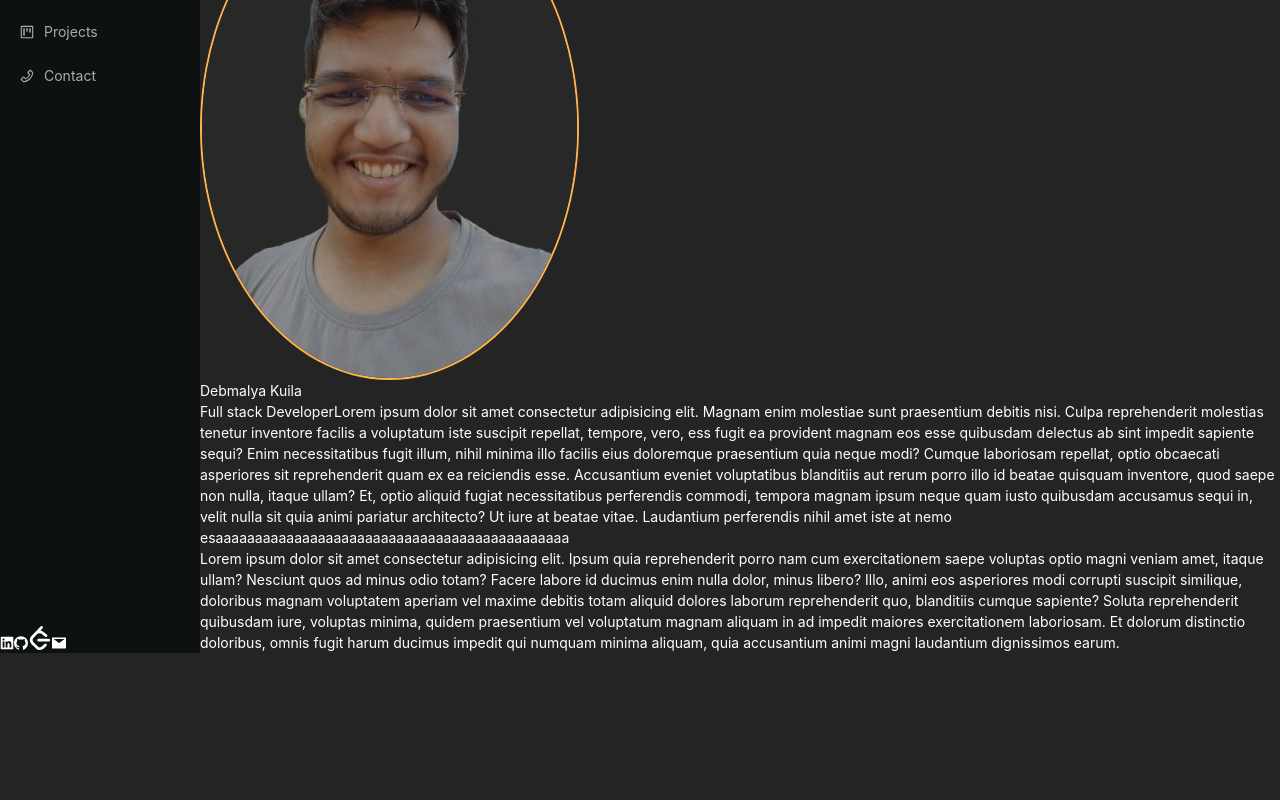
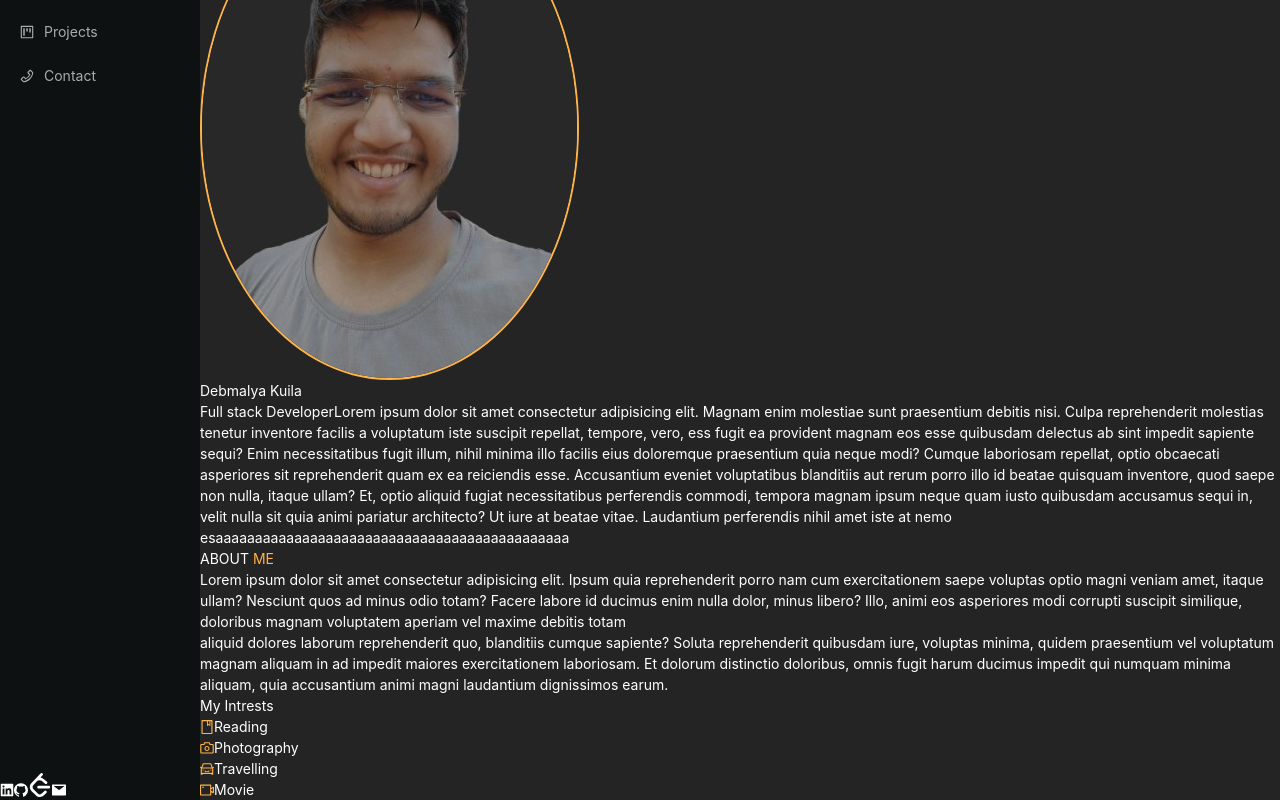
Before and after one commit to DebmalyaKuila/Portfolio, a React (Vite) app: page / in a window 1280 px wide. Shown: the part 188-988 px from the top of the page. Before the commit the page ends 841 px from the top, so only its background shows below. Built offline with nearby package versions, Linux system fonts and the light colour scheme.

Commit message:
created about component

```diff
--- /dev/null
+++ b/src/components/About.jsx
@@ -0,0 +1,40 @@
+import React from 'react'
+import {
+    BookOutlined,
+    VideoCameraOutlined,
+    CarOutlined,
+    CameraOutlined
+  } from "@ant-design/icons"
+
+const About = () => {
+  return (
+    <div className='flex flex-col w-full justify-center items-center py-4 lg:py-8'>
+      <h2 className='text-2xl lg:text-4xl mb-8'>ABOUT <span style={{color:"#ffb349"}}>ME</span></h2>
+      <div className='w-11/12 lg:w-10/12 '>Lorem ipsum dolor sit amet consectetur adipisicing elit. Ipsum quia reprehenderit porro nam cum exercitationem saepe voluptas optio magni veniam amet, itaque ullam? Nesciunt quos ad minus odio totam? Facere labore id ducimus enim nulla dolor, minus libero? Illo, animi eos asperiores modi corrupti suscipit similique, doloribus magnam voluptatem aperiam vel maxime debitis totam
+      <br/>
+      aliquid dolores laborum reprehenderit quo, blanditiis cumque sapiente? Soluta reprehenderit quibusdam iure, voluptas minima, quidem praesentium vel voluptatum magnam aliquam in ad impedit maiores exercitationem laboriosam. Et dolorum distinctio doloribus, omnis fugit harum ducimus impedit qui numquam minima aliquam, quia accusantium animi magni laudantium dignissimos earum.</div>
+      <h2 className='text-lg lg:text-xl mt-8 mb-4'>My Intrests</h2>
+      <div className='w-10/12 flex flex-row justify-evenly flex-wrap' >
+        <div className=' flex flex-col items-center p-4 my-4 md:my-2'>
+            <BookOutlined className='text-xl md:text-3xl ' style={{color:"#ffb349"}}/>
+            <span className=' font-thin lg:text-lg'>Reading</span>
+        </div>
+        <div className=' flex flex-col items-center p-4 my-4 md:my-2'>
+            <CameraOutlined className='text-xl md:text-3xl ' style={{color:"#ffb349"}}/>
+            <span className=' font-thin lg:text-lg'>Photography</span>
+        </div>
+        <div className=' flex flex-col items-center p-4 my-4 md:my-2'>
+            <CarOutlined className='text-xl md:text-3xl ' style={{color:"#ffb349"}}/>
+            <span className=' font-thin lg:text-lg'>Travelling</span>
+        </div>
+        <div className=' flex flex-col items-center p-4 my-4 md:my-2'>
+            <VideoCameraOutlined className='text-xl md:text-3xl ' style={{color:"#ffb349"}}/>
+            <span className=' font-thin lg:text-lg'>Movie</span>
+        </div>
+
+      </div>
+    </div>
+  )
+}
+
+export default About
--- a/src/components/pageContent.jsx
+++ b/src/components/pageContent.jsx
@@ -1,12 +1,12 @@
 import React from 'react'
 
 import Hero from './Hero'
+import About from './About'
 const PageContent = () => {
   return (
     <div className='flex flex-col w-full h-full'>
-      <Hero/>
-
-      <div className='bg-orange-500'>Lorem ipsum dolor sit amet consectetur adipisicing elit. Ipsum quia reprehenderit porro nam cum exercitationem saepe voluptas optio magni veniam amet, itaque ullam? Nesciunt quos ad minus odio totam? Facere labore id ducimus enim nulla dolor, minus libero? Illo, animi eos asperiores modi corrupti suscipit similique, doloribus magnam voluptatem aperiam vel maxime debitis totam aliquid dolores laborum reprehenderit quo, blanditiis cumque sapiente? Soluta reprehenderit quibusdam iure, voluptas minima, quidem praesentium vel voluptatum magnam aliquam in ad impedit maiores exercitationem laboriosam. Et dolorum distinctio doloribus, omnis fugit harum ducimus impedit qui numquam minima aliquam, quia accusantium animi magni laudantium dignissimos earum.</div>
+      <Hero />
+      <About />
     </div>
   )
 }
```
